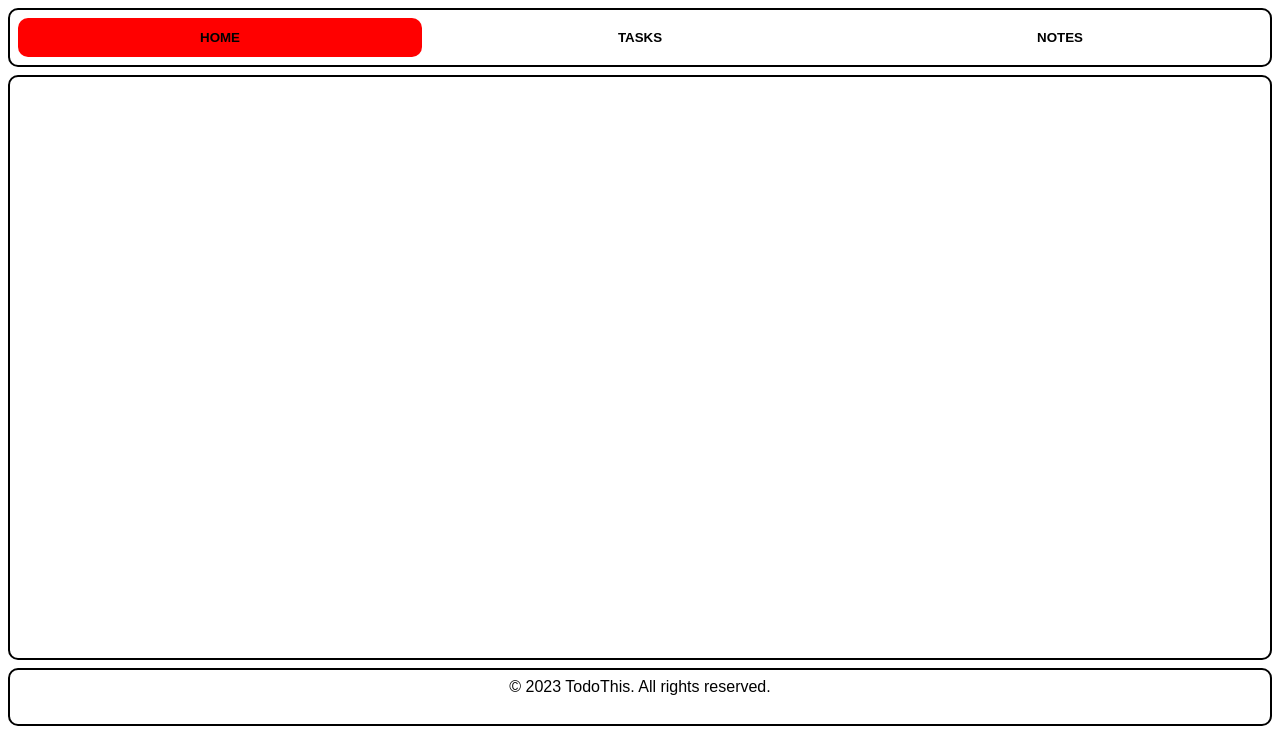
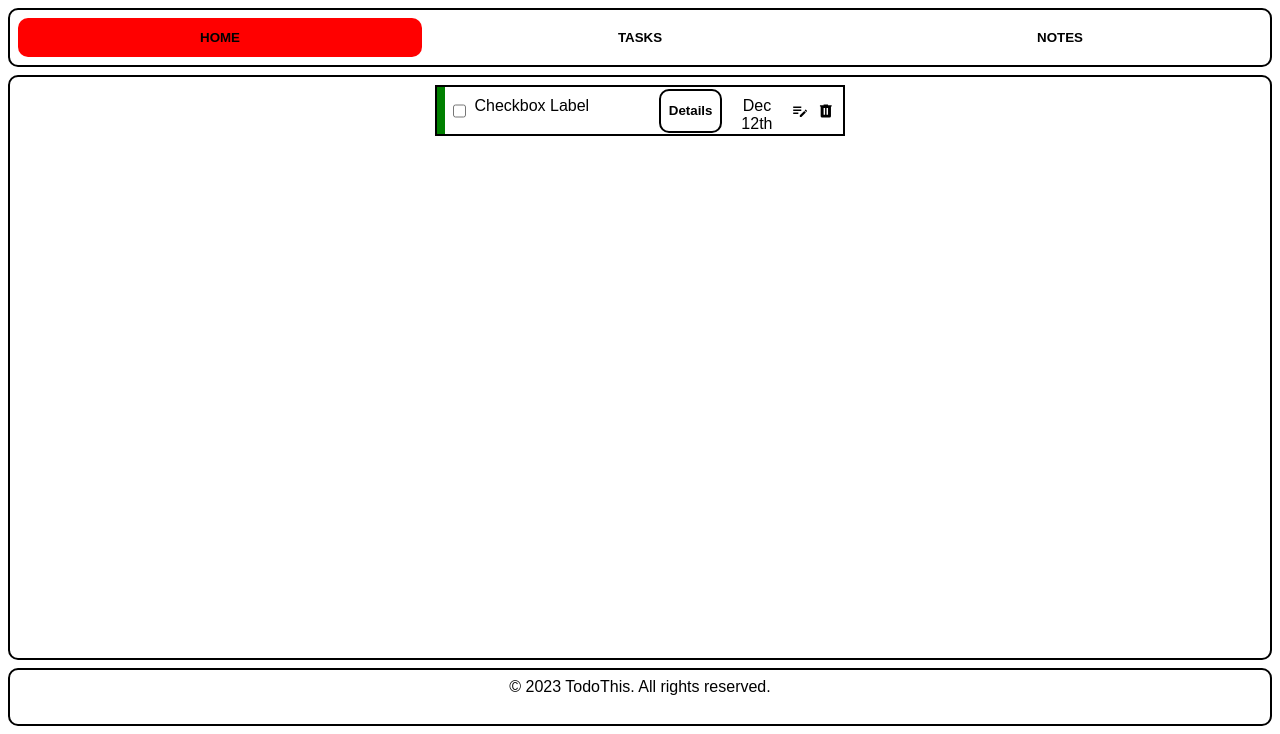
Before and after one commit to MrChae1/TodoList, a website built with webpack: page dist/index.html in a window 1280 px wide. Shown: the part 103-837 px from the top of the page. Built offline with nearby package versions, Linux system fonts and the light colour scheme.

Commit message:
Addstyle to the section tag inside the aside tag

```diff
--- a/src/style/style.scss
+++ b/src/style/style.scss
@@ -45,38 +45,75 @@ aside{
     @include ContainerTag(flex);
     grid-area: 3/1/4/3;
     position: relative;
+    padding: 0;
 
     main{
         @include ContainerTag(flex);
         border: none;
         section:nth-child(1){
-            @include ContainerTag(grid);
-            grid-template-rows: repeat(auto-fill, minmax(50px, 1fr));
-            border: none;
-            gap: .5rem;
-            div{
-                @include ContainerTag(flex);
-            }
+            @include forHandW();
         }
         section:nth-child(2){
-            @extend section;
-            @extend :nth-child(1);
-            display: none;
+            @include forHandW();
+            display: grid;
+            grid-template-rows: repeat(auto-fill, minmax(50px, 1fr));
+            .tasks-div{
+                @include ContainerTag(block);
+                padding: 0;
+                border-radius: 0;
+                background-color: green;
+                .tasks{
+                    @include forHandW();
+                    margin-left: 2%;
+                    width: 98%;
+                    display: grid;
+                    grid-template-columns: .2fr 5fr 1fr 1.5fr repeat(2, .5fr);
+                    padding: .5rem;
+                    background-color: white;
+                    align-content: center;
+                    gap: .5rem;
+                    text-align: justify;
 
-            div{
-                @include ContainerTag(flex);
+                }
+                input{
+                    @include forHandW();
+                    grid-column: 1/2;
+                }
+                label{
+                    @include forHandW();
+                    grid-column: 2/3;
+                    padding-top: 8px;
+                }
+                button{
+                    @include ContainerTag(block);
+                    grid-column: 3/4;
+                    font-weight: bold;
+                    background-color: transparent;
+                    cursor: pointer;
+                }
+                p{
+                    @include forHandW();
+                    grid-column: 4/5;
+                    padding-top: 8px;
+                    text-align: center
+                }
+                .edit{
+                    @include forHandW();
+                    grid-column: 5/6;
+                }
+                .delete{
+                    @include forHandW();
+                    grid-column: 6/7;
+                }
+
             }
+
         }
         section:nth-child(3){
-            @extend section;
-            @extend :nth-child(1);
-            display:  none;
+            @include forHandW();
+        }
 
-            div{
-                @include ContainerTag(flex);
-            }
-        }
-        svg{
+        .asideSVG{
             display: none;
             position: absolute;
             bottom: 10px;
```
